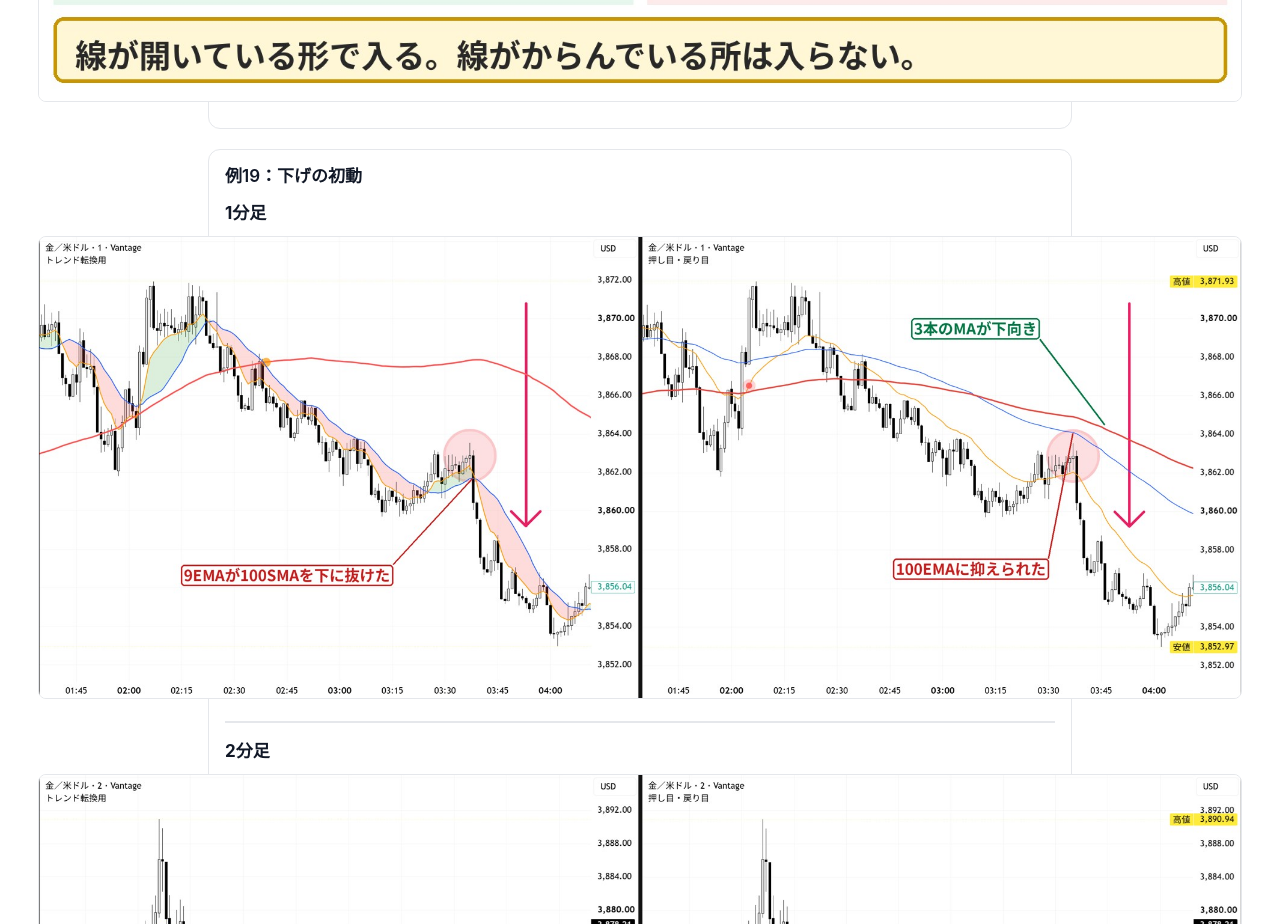
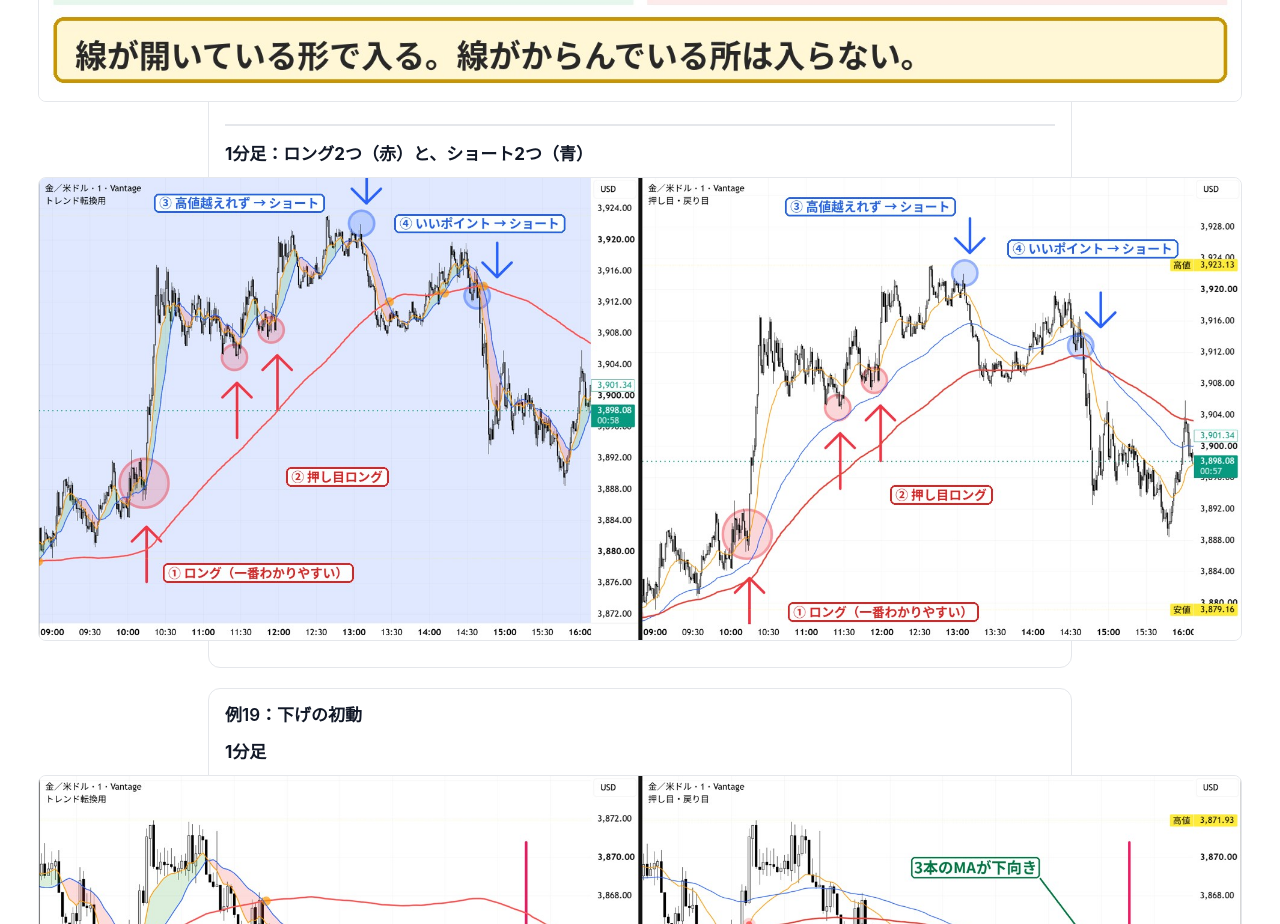
Before and after one commit to saloninsight365-create/gold-log-x7k2q9m4, a plain HTML site: page reversal.html in a window 1280 px wide. Shown: the part 1860-2784 px from the top of the page. Drawn offline with Linux system fonts and the light colour scheme.

Commit message:
例20: 例11の図（ロング2つ・ショート2つ）を追加
Co-Authored-By: Claude Sonnet 5.5 <noreply@anthropic.com>
Claude-Session: https://claude.ai/code/session_01HxS9YaEfLR2yPnioVsHz63

```diff
--- a/reversal.html
+++ b/reversal.html
@@ -88,6 +88,10 @@ body.lb-open { overflow: hidden; }
     <h3 class="part">2分足</h3>
     <figure class="pic wide">
       <a href="methods/rev-clean-vs-tangled.jpg"><img src="methods/rev-clean-vs-tangled.jpg" alt="左：ロング○（線が開いて、順番に並ぶ）、右：ロング×（100と200が重なって、からんでいる）" loading="lazy"></a>
+    </figure>
+    <h3 class="part">1分足：ロング2つ（赤）と、ショート2つ（青）</h3>
+    <figure class="pic wide">
+      <a href="methods/rev-4scenes.jpg"><img src="methods/rev-4scenes.jpg" alt="左：トレンド転換用、右：押し目・戻り目。ロング2つ（赤）とショート2つ（青）" loading="lazy"></a>
     </figure>
   </section>
 
```
